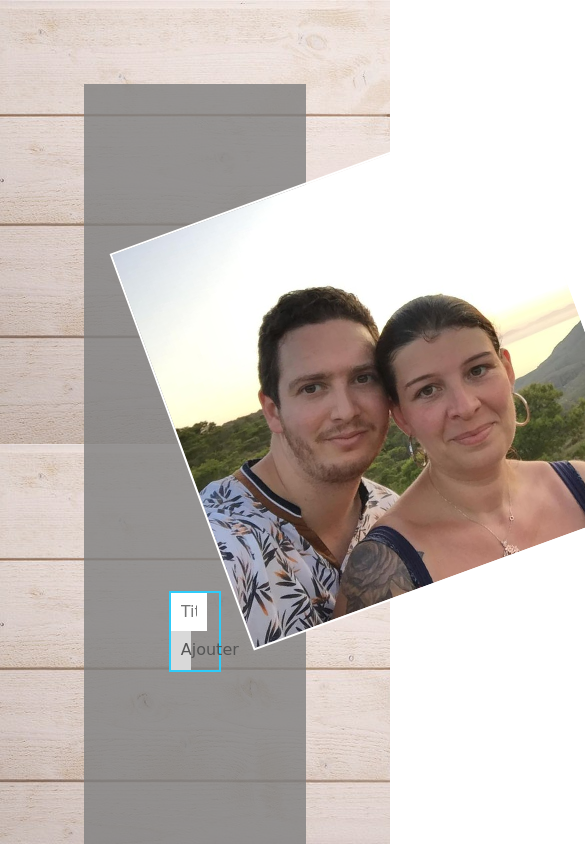
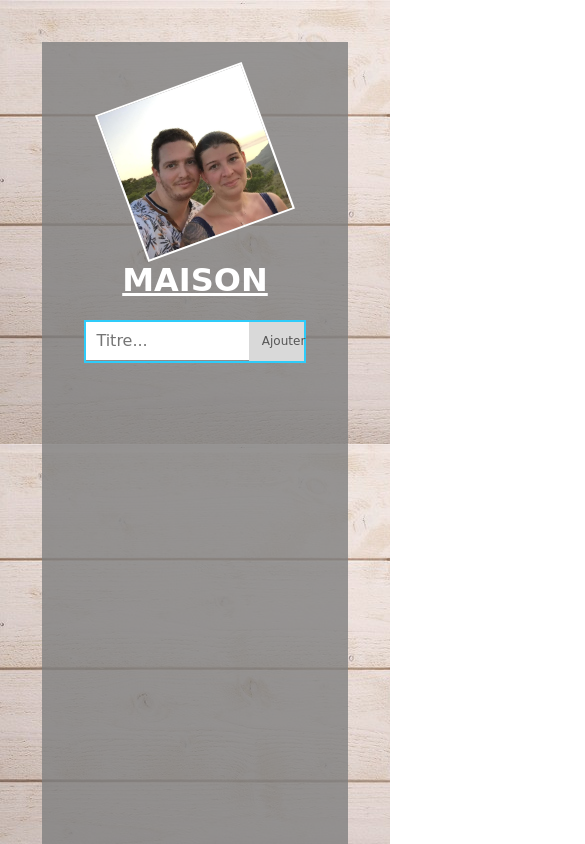
Before and after one commit to anto-d88/myAppli, a website built with Parcel: page index.html in a window 390 px wide. Shown: the top 844 px of the page, 585 px wide, since content can reach past the window. Built offline with nearby package versions, Linux system fonts and the light colour scheme; a web font is replaced by a local one.

Commit message:
adding responsive max-width: 490px

```diff
--- a/css/layout/_container.scss
+++ b/css/layout/_container.scss
@@ -16,3 +16,18 @@ main{
     min-height: 100vh;
     height: auto;
 }
+@media (max-width:490px){
+main{
+    padding: 5vh ;
+    height: 1000vh;
+    background-image: url(../img/Lambris-01.jpg);
+    background-size: auto;
+}
+.box{
+    padding: 5vh;
+    padding-bottom: 5vh;
+    background-color: rgba(128, 128, 128, 0.8);
+    min-height: 100vh;
+    height: auto;
+}
+}
--- a/css/layout/_myAppliListe.scss
+++ b/css/layout/_myAppliListe.scss
@@ -29,7 +29,7 @@ ul li {
 
 ul li:nth-child(odd){
 
-    // // background: #f9f9f9;
+    background: rgba(145, 208, 255, 0.5);
 }
 
 ul li:hover{
@@ -112,3 +112,13 @@ input{
 .addBtn:hover{
     background-color: #bbb;
 }
+@media (max-width:490PX){
+
+ul{
+    margin-left: 2vh;
+}
+.addBtn{
+    padding: 12.5px;
+    font-size: 12px;
+}
+}
--- a/css/layout/_myAppliPhoto.scss
+++ b/css/layout/_myAppliPhoto.scss
@@ -1,10 +1,10 @@
 .photo{
     position: relative;
     border: 2px solid #fff;
-    width: 50vh;
-    height: 50vh;
+    width: 50vw;
+    height: 50vw;
     background-image: url(../img/photo-01.jpg);
-    background-size:auto 50vh ;
+    background-size:auto 50vw ;
     transform: rotate(-20deg);
 
 }
@@ -15,7 +15,7 @@
 
 }
 h1{
-    font-size: 500%;
+    font-size: 16vh;
     text-decoration-line: underline;
     display: flex;
     justify-content: center;
@@ -25,3 +25,34 @@ h1{
     align-items: center;
     color: #fff;
 }
+@media (max-width:490px){
+    .photo{
+        position: relative;
+        border: 2px solid #fff;
+        width: 40vw;
+        height: 40vw;
+        background-image: url(../img/photo-01.jpg);
+        background-size:auto 40vw ;
+        transform: rotate(-20deg);
+
+    }
+
+    .entête{
+        display: flex;
+        flex-wrap: wrap;
+        justify-content: center;
+        align-items: center;
+    }
+    h1{
+        font-size: 10vw;
+        text-decoration-line: underline;
+
+
+        // border: 2px solid #f44336;
+        // background-color: rgba(255, 255, 255, 0.5);
+        text-align: center;
+
+        color: #fff;
+    }
+
+}
--- a/js/main.js
+++ b/js/main.js
@@ -9,8 +9,8 @@ for (i = 0; i < myNodelist.length; i++) {
   span.className = "close";
   span.appendChild(txt);
   myNodelist[i].appendChild(span);
+
 }
-
 // Click on a close button to hide the current list item
 var close = document.getElementsByClassName("close");
 var i;
@@ -19,39 +19,84 @@ for (i = 0; i < close.length; i++) {
     var div = this.parentElement;
     div.style.display = "none";
   }
+
 }
-
 // Add a "checked" symbol when clicking on a list item
 var list = document.querySelector('ul');
 list.addEventListener('click', function(ev) {
   if (ev.target.tagName === 'LI') {
     ev.target.classList.toggle('checked');
   }
+  storage();
 }, false);
-
 // Create a new list item when clicking on the "Add" button
 function newElement() {
   var li = document.createElement("li");
   var inputValue = document.getElementById("myInput").value;
   var t = document.createTextNode(inputValue);
   li.appendChild(t);
+
+
   if (inputValue === '') {
     alert("You must write something!");
   } else {
     document.getElementById("myListe").appendChild(li);
   }
+
   document.getElementById("myInput").value = "";
+
 
   var span = document.createElement("SPAN");
   var txt = document.createTextNode("\u00D7");
   span.className = "close";
   span.appendChild(txt);
   li.appendChild(span);
+  storage();
 
   for (i = 0; i < close.length; i++) {
     close[i].onclick = function() {
       var div = this.parentElement;
       div.style.display = "none";
     }
+
   }
+
+
 }
+function storage(){
+  window.localStorage.maListe = list.innerHTML;
+}
+function getValues(){
+  var storageContent = window.localStorage.maListe;
+  if (!storageContent){
+    list.innerHTML.display = "none";
+  }
+  else{
+
+      list.innerHTML = storageContent;
+  }
+      var myNodelist = document.getElementsByTagName("LI");
+var i;
+for (i = 0; i < myNodelist.length; i++) {
+  var span = document.createElement("SPAN");
+  var txt = document.createTextNode("\u00D7");
+  span.className = "close";
+  span.appendChild(txt);
+  myNodelist[i].appendChild(span);
+
+}
+
+      var close = document.getElementsByClassName("close");
+var i;
+for (i = 0; i < close.length; i++) {
+  close[i].onclick = function() {
+    var div = this.parentElement;
+    div.style.display = "none";
+  }
+
+}
+
+
+}
+
+getValues();
```
Also changed, not shown: css/main.css, 1 other file.
